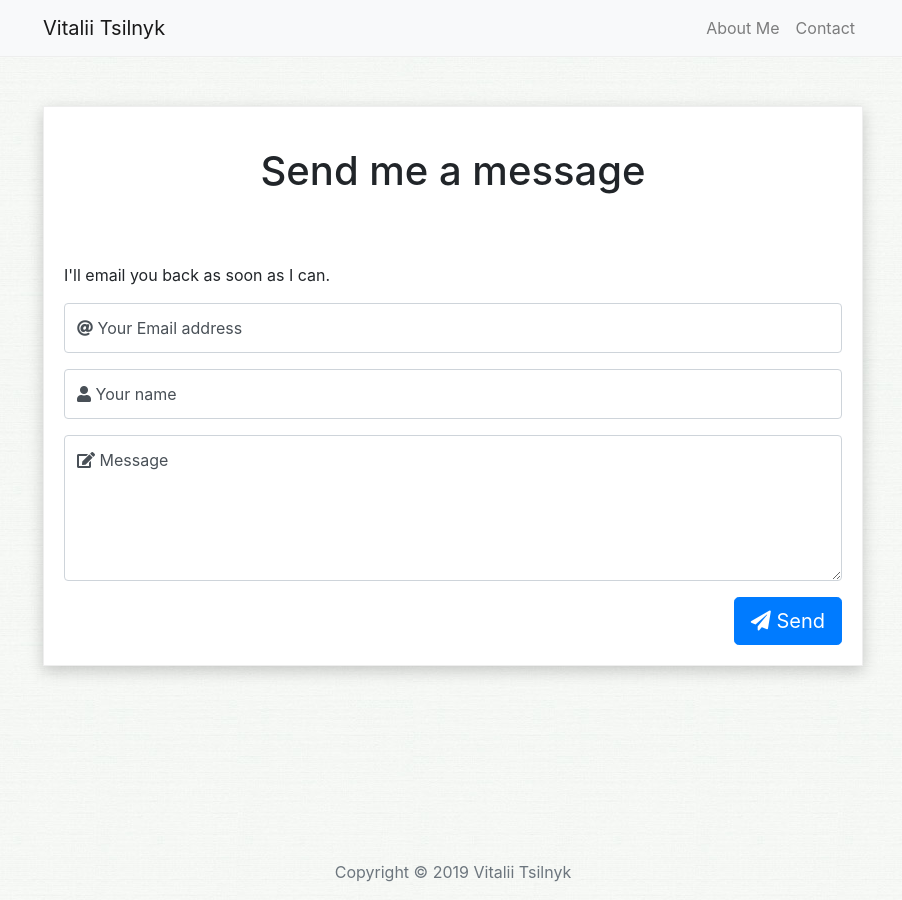
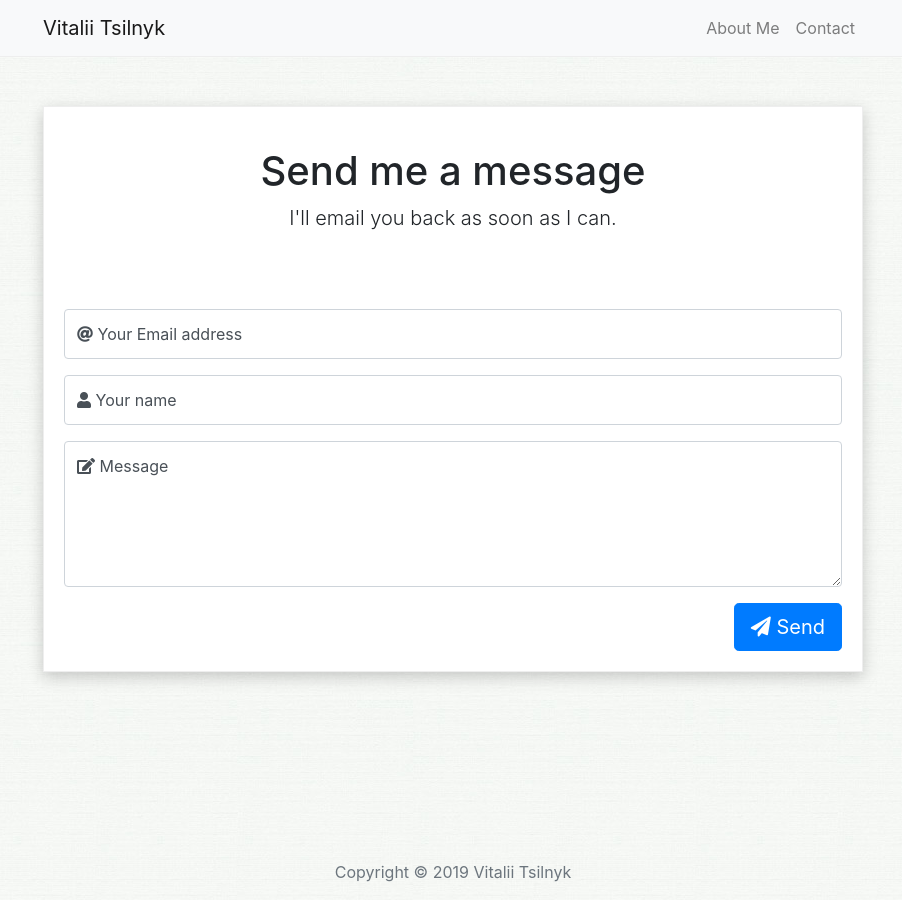
Before and after one commit to VitaliiTsilnyk/VitaliiTsilnyk.github.io, a Jekyll site: the page built from contact.html, in a window 1280 px wide. Shown: the whole page, without its empty margins (187-1089 px from the left). Built offline with Jekyll 4.4.1, drawn with Linux system fonts in a browser that asks for light colours.

Commit message:
Page lead.

```diff
--- a/_layouts/page.html
+++ b/_layouts/page.html
@@ -6,7 +6,7 @@ layout: default
 
       {% if page.heading != false %}
       {% if page.title or page.heading %}
-          <header class="page-heading">
+        <header class="page-heading">
             <h1 class="page-title">
                 {%- if page.heading -%}
                     {{ page.heading | escape }}
@@ -14,7 +14,10 @@ layout: default
                     {{ page.title | escape }}
                 {%- endif -%}
             </h1>
-          </header>
+          {% if page.lead %}
+            <p class="lead">{{ page.lead }}</p>
+          {% endif %}
+        </header>
       {% endif %}
       {% endif %}
 
--- a/contact.html
+++ b/contact.html
@@ -3,10 +3,9 @@ layout: page
 permalink: /contact/
 title: Contact
 heading: Send me a message
+lead: I'll email you back as soon as I can.
 ---
 
-
-<p>I'll email you back as soon as I can.</p>
 
 <form action="https://formcarry.com/s/{{ site.formcarry.form_key }}" method="POST" accept-charset="UTF-8">
 
```
